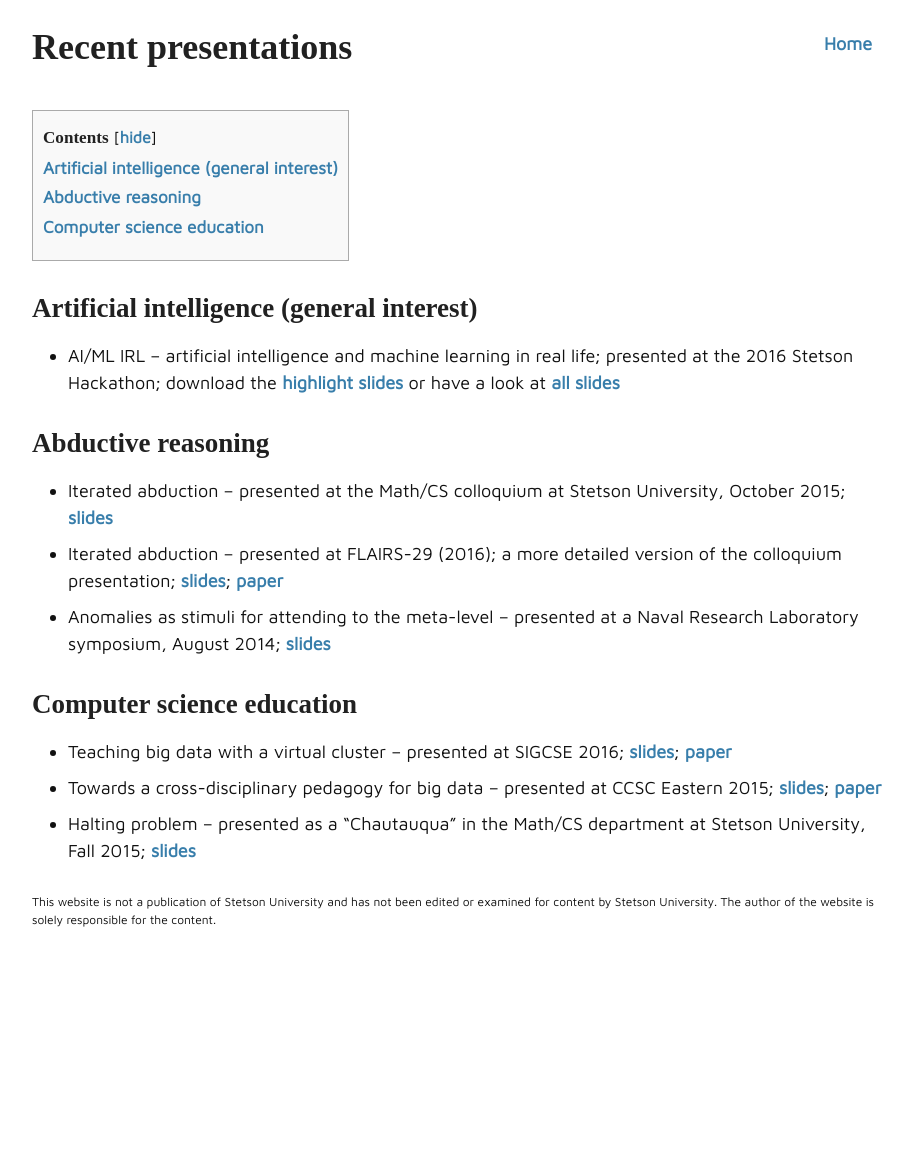
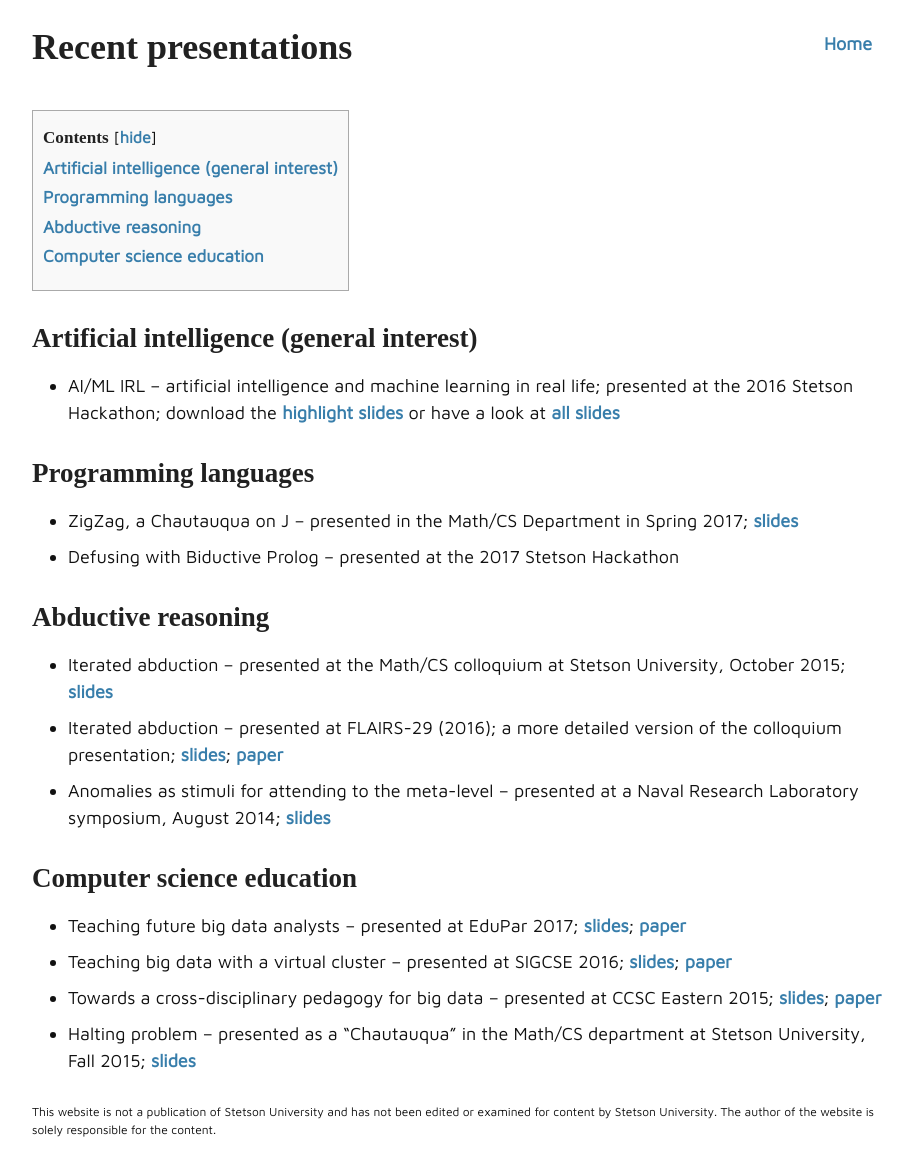
Before and after one commit to joshuaeckroth/faculty-website, a Jekyll site: the page built from notes/recent-presentations.markdown, in a window 1280 px wide. Shown: the whole page, without its empty margins (183-1096 px from the left). Built offline with Jekyll 4.4.1, drawn with Linux system fonts in a browser that asks for light colours; some web fonts are replaced; before the commit the page ends 949 px from its top, so only the background shows below that.

Commit message:
Updates with new papers, fixed slides

```diff
--- a/_layouts/index.html
+++ b/_layouts/index.html
@@ -51,6 +51,9 @@
               </li>
               <li>
                 <div class="post-title"><a href="chautauquas/haskell.html">Haskell notes</a></div>
+              </li>
+              <li>
+                <div class="post-title"><a href="chautauquas/eckroth-halting-problem.pdf">The Halting Problem (PDF)</a></div>
               </li>
             </ul>
           </td>
--- a/notes/recent-presentations.markdown
+++ b/notes/recent-presentations.markdown
@@ -9,6 +9,11 @@ layout: note
 
 - AI/ML IRL -- artificial intelligence and machine learning in real life; presented at the 2016 Stetson Hackathon; download the [highlight slides](../downloads/eckroth-ai-irl-stetson-hackathon-2016-content-slides.pdf) or have a look at [all slides](../downloads/eckroth-ai-irl-stetson-hackathon-2016.pdf)
 
+## Programming languages
+
+- ZigZag, a Chautauqua on J -- presented in the Math/CS Department in Spring 2017; [slides](../chautauquas/zigzag-justnotes.pdf)
+- Defusing with Biductive Prolog -- presented at the 2017 Stetson Hackathon
+
 ## Abductive reasoning
 
 - Iterated abduction -- presented at the Math/CS colloquium at Stetson University, October 2015; [slides](../downloads/eckroth-stetson-mathcs-colloquium-oct-2015-iterated-abduction.pdf)
@@ -18,6 +23,7 @@ layout: note
 
 ## Computer science education
 
+- Teaching future big data analysts -- presented at EduPar 2017; [slides](../downloads/eckroth-edupar17-teaching-future-big-data-analysts.pdf); [paper](../downloads/eckroth-edupar-17.pdf)
 - Teaching big data with a virtual cluster -- presented at SIGCSE 2016; [slides](../downloads/eckroth-sigcse-teaching-big-data-with-a-virtual-cluster.pdf); [paper](../downloads/eckroth-sigcse-2016.pdf)
 - Towards a cross-disciplinary pedagogy for big data -- presented at CCSC Eastern 2015; [slides](../downloads/eckroth-ccsc-eastern-2015.pdf); [paper](../downloads/eckroth-big-data-pedagogy-ccsc-eastern-2015-final.pdf)
-- Halting problem -- presented as a "Chautauqua" in the Math/CS department at Stetson University, Fall 2015; [slides](../downloads/eckroth-halting-problem.pdf)
+- Halting problem -- presented as a "Chautauqua" in the Math/CS department at Stetson University, Fall 2015; [slides](../chautauquas/eckroth-halting-problem.pdf)
--- a/notes/recent-publications.markdown
+++ b/notes/recent-publications.markdown
@@ -7,11 +7,13 @@ layout: note
 
 ## Artificial intelligence (general interest)
 
-- R. G. Smith and J. Eckroth. "Building AI Applications: Yesterday, Today, and Tomorrow." *AI Magazine* (in press 2017)
+- R. G. Smith and J. Eckroth. "Building AI Applications: Yesterday, Today, and Tomorrow." *AI Magazine* 38(1), pp. 6-22, 2017 ([PDF](../downloads/smith-eckroth-2017.pdf), [AAAI](https://www.aaai.org/ojs/index.php/aimagazine/article/view/2709))
 
-- B. G. Buchanan, J. Eckroth, R. G. Smith. "A Virtual Archive for the History of AI." *AI Magazine*, pp. 86–98, Summer 2013 ([PDF](../downloads/buchanan-et-al-2013.pdf), [AAAI](http://www.aaai.org/ojs/index.php/aimagazine/article/view/2455))
+- B. G. Buchanan, J. Eckroth, R. G. Smith. "A Virtual Archive for the History of AI." *AI Magazine* 34(2), pp. 86–98, 2013 ([PDF](../downloads/buchanan-et-al-2013.pdf), [AAAI](http://www.aaai.org/ojs/index.php/aimagazine/article/view/2455))
 
 ## Computer science education
+
+- **Best Paper.** J. Eckroth. "Teaching Future Big Data Analysts: Curriculum and Experience Report." *7th NSF/TCPP Workshop on Parallel and Distributed Computing Education (EduPar-17)* (In Press) ([PDF](../downloads/eckroth-edupar-17.pdf))
 
 - J. Eckroth. "Model AI Assignments 2017: Git Planner." *Proceedings of the Thirty-First AAAI Conference on Artificial Intelligence*, 2017 ([Link](http://modelai.gettysburg.edu/2017/gitplanner/index.html))
 
```
Also changed, not shown: 6 other files.
